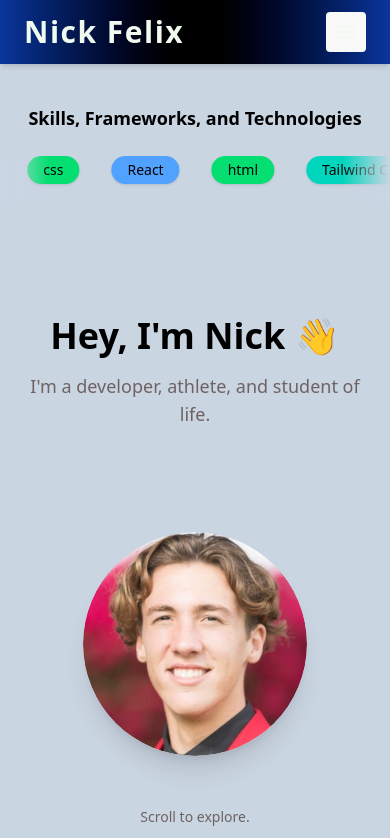
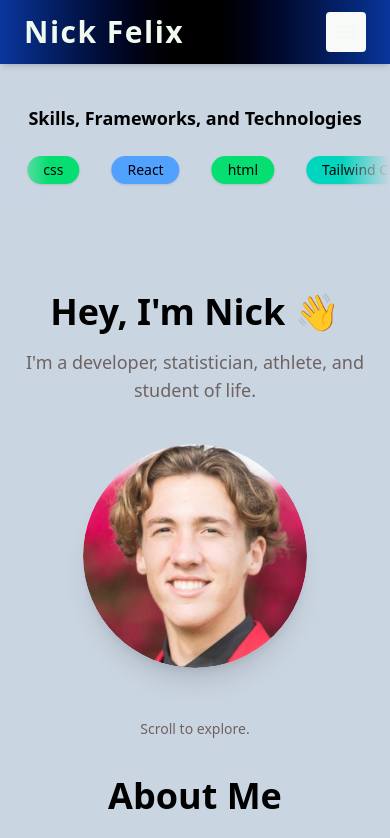
Before and after one commit to nicorox247/Nick-Felix-Site, a React (Vite) app: page / in a window 390 px wide. Shown: the top 838 px of the page. Built offline with nearby package versions, Linux system fonts and the light colour scheme.

Commit message:
reduced avatar spacing for mobile

```diff
--- a/src/pages/About.jsx
+++ b/src/pages/About.jsx
@@ -143,11 +143,11 @@ export default function About() {
         <ProjectTagTicker tags={allTags} />
       </div>
         {/* Split grid Bio Hero Section */}
-        <div className="grid grid-cols-1 md:grid-cols-2 gap-10 items-center px-6 py-12  mx-auto">
-            <div className="text-center py-16">
+        <div className="grid grid-cols-1 md:grid-cols-2 sm:gap-10 items-center px-6 py-12 mx-auto">
+            <div className="text-center py-10 sm:py-16">
                 <h1 className="text-4xl font-bold mb-4">Hey, I'm Nick 👋</h1>
                 <p className="text-muted text-lg max-w-xl mx-auto">
-                    I'm a developer, athlete, and student of life.
+                    I'm a developer, statistician, athlete, and student of life.
                 </p>
             </div>
             <div className="flex justify-center">
```
